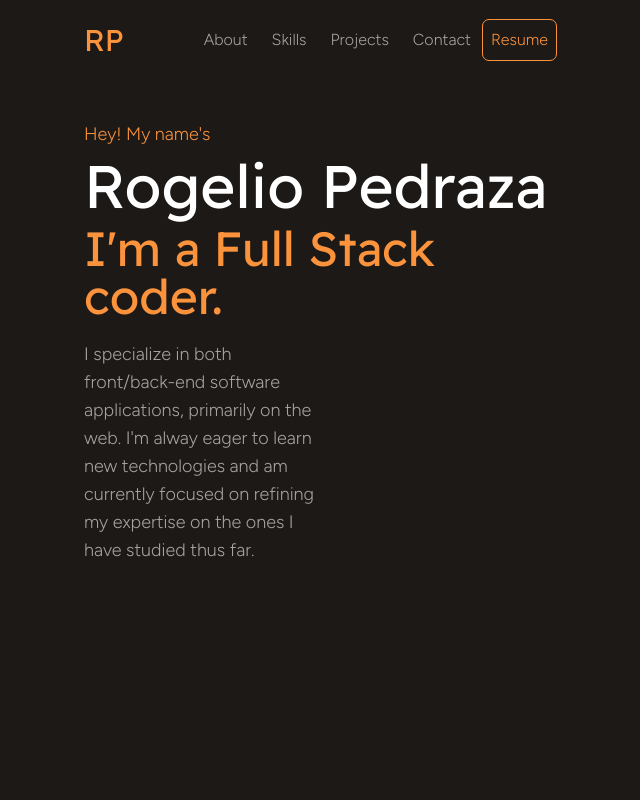
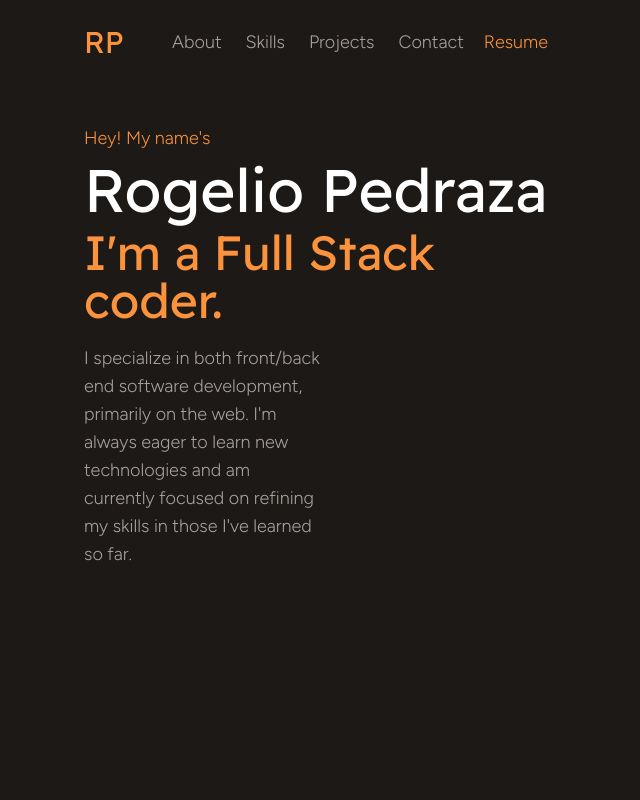
Before and after one commit to realnifty/react-portfolio-v2, a React (Create React App) app: page / in a window 1280 px wide. Shown: the top 800 px of the page, without its empty margins (320-960 px from the left). Built offline with nearby package versions, Linux system fonts and the light colour scheme.

Commit message:
content update, replace resume

```diff
--- a/src/components/About/index.js
+++ b/src/components/About/index.js
@@ -18,7 +18,7 @@ function About() {
                 <p>Although I only started to learn coding seriously in February of 2022, I can remember writing
                     my first lines of HTML and CSS a few years back when I used to run an ebay store.
                     I'd import custom web fonts and write styled &lt;h1&gt; and &lt;p&gt; tags for item descriptions.
-                    Today, I can create <span className='text-white'>MERN</span> stack applications suited for almost any function using current in-demand technologies.
+                    Today, I can create <span className='text-white'>MERN</span> stack applications suited for almost any function using the latest technologies.
                 </p>
             </div>
         </section>
--- a/src/components/Contact/index.js
+++ b/src/components/Contact/index.js
@@ -8,14 +8,14 @@ function Contact() {
                 <div className='h-px w-full bg-stone-400'></div>
             </div>
             <div className='flex flex-col text-center'>
-                <h1 className='font-readex text-stone-400 text-4xl mt-5'>Thank you for getting this far!</h1>
+                <h1 className='font-readex text-stone-400 text-4xl mt-5'>Thank so much for reading this far!</h1>
                 <p className='font-fig text-stone-400 my-5 md:text-xl'>
-                    I am actively seeking out new employment opportunities in my career field.
+                    I am actively seeking out employment opportunities in web development.
                     My inbox is always open. If you have any questions
                     or comments, please feel free to shoot me a message below.
-                    I will always reply as soon as possible!
+                    I will always reply as soon as possible.
                 </p>
-                <a className="text-orange-400 text-6xl hover:text-orange-300 ease-in-out duration-100" href='mailto:rogelioalbertopedraza@gmail.com' target="_blank" rel="noreferrer"><i class="bi bi-envelope"></i></a>
+                <a className="text-orange-400 text-6xl hover:text-orange-300 ease-in-out duration-100" href='mailto:rogelioalbertopedraza@gmail.com' target="_blank" rel="noreferrer"><i className="bi bi-envelope"></i></a>
             </div>
         </section>
     )
--- a/src/components/Header/index.js
+++ b/src/components/Header/index.js
@@ -1,6 +1,6 @@
 import React from 'react';
 
-import resume from "../../assets/docs/Rogelio_Pedraza_2022.pdf"
+import resume from "../../assets/docs/RAP-22.pdf"
 
 function Header() {
     const sections = [
@@ -15,11 +15,11 @@ function Header() {
             <h1 className="font-readex text-3xl text-orange-400"><a href="#home">RP</a></h1>
             <ul className='font-fig flex items-center text-stone-400'>
               {sections.map((section) => (
-                <li className='mx-3 hover:text-stone-300 ease-in-out duration-100' key={section.name}>
+                <li className='mx-3 hover:text-stone-300 ease-in-out duration-100 lg:text-lg' key={section.name}>
                   <a href={section.link}>{section.name}</a>
                 </li>
               ))}
-                <a href={resume} target="_blank" rel="noreferrer" className="outline outline-1 outline-orange-400 p-2 rounded-md hover:outline-orange-300 ease-in-out duration-100 text-orange-400">Resume</a>
+                <a href={resume} target="_blank" rel="noreferrer" className="p-2 lg:text-lg rounded-md hover:bg-orange-300 ease-in-out duration-100 text-orange-400 hover:text-stone-800">Resume</a>
                 </ul>
         </header>
       </>
--- a/src/components/Jumbotron/index.js
+++ b/src/components/Jumbotron/index.js
@@ -16,7 +16,10 @@ function Jumbotron() {
                         <h1 className="font-readex text-orange-400 mb-5 text-3xl md:text-5xl">I'm a Full Stack coder.</h1>
                     </div>
                     <div>
-                        <h1 className="font-fig text-stone-400 md:text-lg md:w-1/2">I specialize in both front/back-end software applications, primarily on the web. I'm alway eager to learn new technologies and am currently focused on refining my expertise on the ones I have studied thus far.</h1>
+                        <h1 className="font-fig text-stone-400 md:text-lg md:w-1/2">
+                            I specialize in both front/back end software development, primarily on the web.
+                            I'm always eager to learn new technologies and am currently focused on refining my skills in those I've learned so far.
+                        </h1>
                     </div>
                 </div>
             </section>
--- a/src/components/Sidebar/index.js
+++ b/src/components/Sidebar/index.js
@@ -1,5 +1,5 @@
 import React from "react";
-import resume from "../../assets/docs/Rogelio_Pedraza_2022.pdf"
+import resume from "../../assets/docs/RAP-22.pdf"
 
 function Sidebar(props) {
     const {showSidebar, setShowSidebar} = props;
@@ -21,7 +21,7 @@ function Sidebar(props) {
                     </li>
                 ))}
                 </ul>
-                <a href={resume} target="_blank" rel="noreferrer" className="outline outline-1 outline-orange-400 p-2 rounded-md hover:outline-orange-300 ease-in-out duration-100 text-orange-400">Resume</a>
+                <a href={resume} target="_blank" rel="noreferrer" className="p-2 text-lg rounded-md hover:bg-orange-300 ease-in-out duration-100 text-orange-400 hover:text-stone-800">Resume</a>
             </aside>
         </>
     );
```
Also changed, not shown: 2 other files (tests, documents, lock files or other folders).
